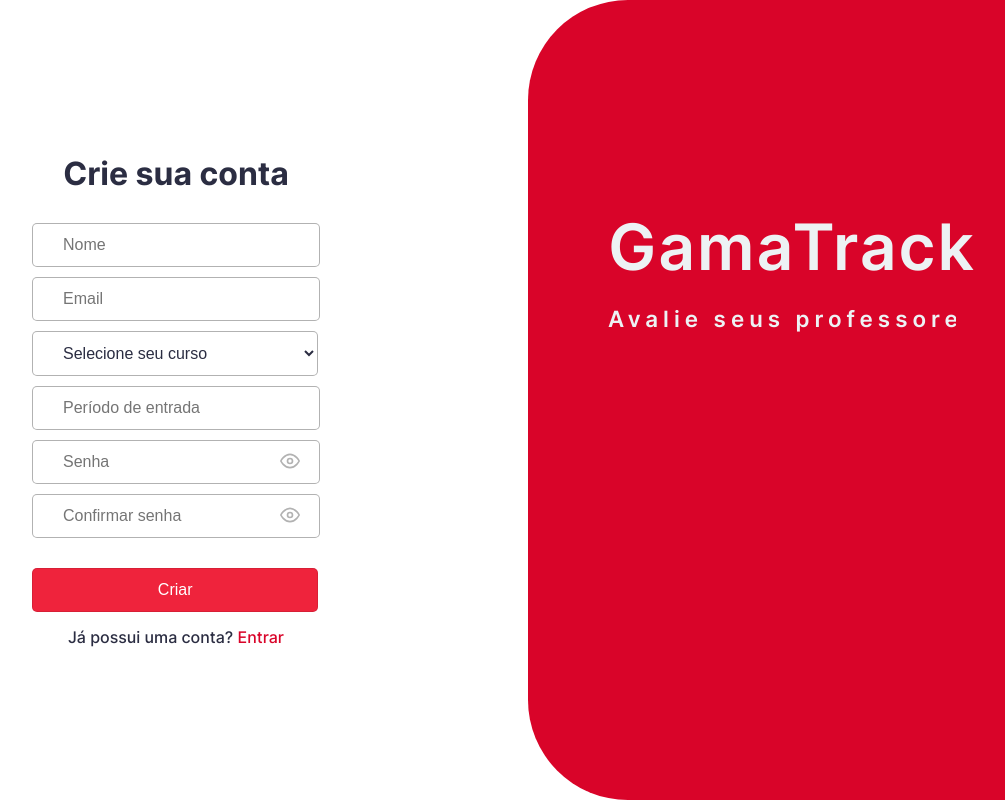
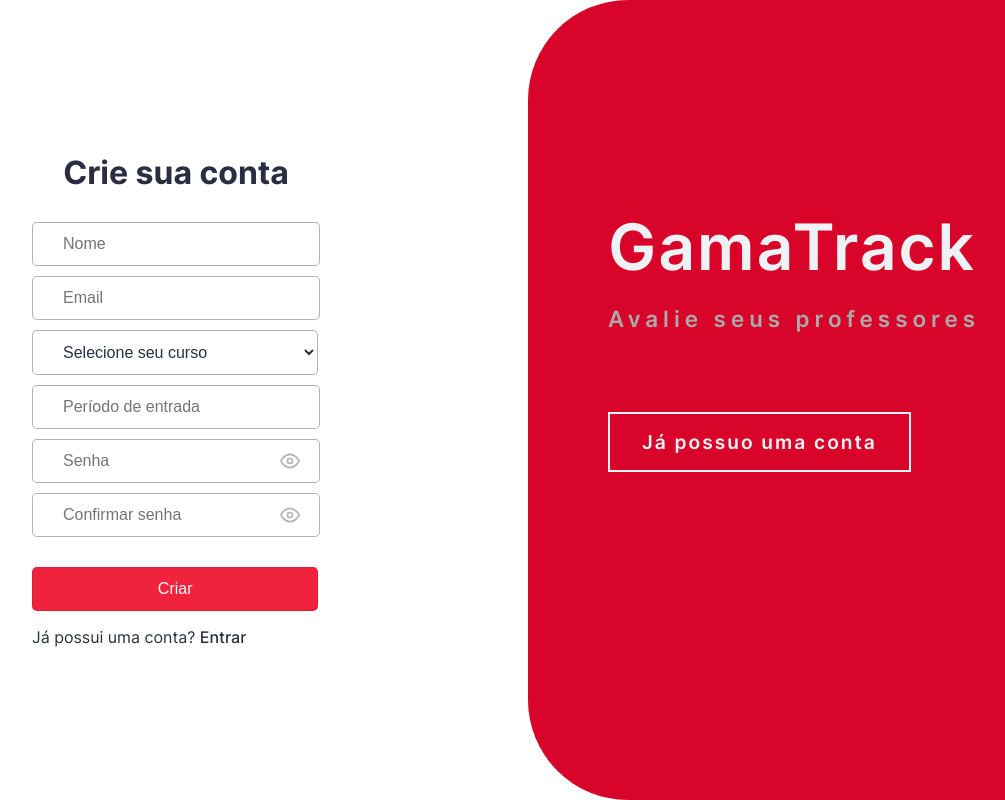
Before and after one commit to FGA0138-MDS-Ajax/2023-2-POLLUX, a React (Create React App) app in the folder Frontend/: page /Cadastro in a window 1280 px wide. Shown: the whole page, without its empty margins (176-1181 px from the left). Built offline with nearby package versions, Linux system fonts and the light colour scheme.

Commit message:
atualizando branch

```diff
--- a/Frontend/public/index.html
+++ b/Frontend/public/index.html
@@ -3,6 +3,7 @@
   <head>
     <meta charset="utf-8" />
     <meta name="viewport" content="width=device-width, initial-scale=1" />
+    <link rel="icon" href="%PUBLIC_URL%/star.png" />
     <title>GamaTrack</title>
   </head>
   <body>
--- a/Frontend/src/pages/Cadastro/index.js
+++ b/Frontend/src/pages/Cadastro/index.js
@@ -132,12 +132,13 @@
 
                 <SignButton placeholder="Criar" onClick={handleRegister} />
 
-                <p className="sign-text">
+                <div className="link-wrapper">
                   Já possui uma conta?{" "}
-                  <Link to="/" className="sign-link">
-                    Entrar
+                  <Link to="/" className="link">
+                      Entrar
                   </Link>
-                </p>
+                </div>
+
               </div>
             )
           }
@@ -158,6 +159,9 @@
       <div className="right-section">
         <h1>GamaTrack</h1>
         <p>Avalie seus professores</p>
+        <Link to="/" className="register">
+          Já possuo uma conta
+        </Link>
       </div>
     </div>
   );
--- a/Frontend/src/pages/Login/index.js
+++ b/Frontend/src/pages/Login/index.js
@@ -21,28 +21,32 @@
   const handleLogin = async (e) => {
     e.preventDefault();
 
-    if (email !== '' && senha !== '') {
+    if (email !== "" && senha !== "") {
       const data = {
         email: email,
-        senha: senha
+        senha: senha,
       };
 
       try {
-        const response = await instance.post('/login', data);
+        const response = await instance.post("/login", data);
         if (response.status === 200 && response.data.user) {
-          setUser({userId: response.data.user._id, userName:  response.data.user.nome, userCurso: response.data.user.curso, userAvatar: response.data.user.fotoUrl});
-          localStorage.setItem('@userId', response.data.user._id);
-          navigate('/Home');
+          setUser({
+            userId: response.data.user._id,
+            userName: response.data.user.nome,
+            userCurso: response.data.user.curso,
+            userAvatar: response.data.user.fotoUrl,
+          });
+          localStorage.setItem("@userId", response.data.user._id);
+          navigate("/Home");
         }
       } catch (error) {
         console.error(error);
-        setError('Email ou senha incorretos.');
+        setError("Email ou senha incorretos.");
       }
     } else {
-      setError('Preencha todos os campos.');
+      setError("Preencha todos os campos.");
     }
   };
-
 
   return (
     <div className="login">
@@ -66,24 +70,31 @@
             error={error}
           />
 
-          <p className={`error-message ${error ? 'shake' : ''}`} style={{ display: error ? "block" : "none"}}>{error}</p>
+          <p
+            className={`error-message ${error ? "shake" : ""}`}
+            style={{ display: error ? "block" : "none" }}
+          >
+            {error}
+          </p>
 
           <SignButton placeholder="Entrar" onClick={handleLogin} />
 
-          <p className="sign-text">
-            Não possui uma conta?{" "}
-            <Link to="/Cadastro" className="sign-link">
-              Registre-se
+          <div className="link-wrapper">
+            <Link to="/recuperarsenha" className="link">
+              Esqueceu sua senha?{" "}
             </Link>
-          </p>
+          </div>
+
         </div>
       </div>
 
       <div className="right-section">
         <h1 className="gamatrack">GamaTrack</h1>
         <p className="typing-text">Avalie seus professores</p>
+        <Link to="/Cadastro" className="register">
+          Criar minha conta
+        </Link>
       </div>
-
     </div>
   );
 }
--- a/Frontend/src/pages/Login/styles.css
+++ b/Frontend/src/pages/Login/styles.css
@@ -39,15 +39,24 @@
   display: none;
 }
 
-.left-section .sign-link {
-  cursor: pointer;
-  color: #d90429;
-  text-decoration: none;
-  transition: 0.2s ease-in-out;
+.left-section .link-wrapper {
+  margin-top: 1rem;
+}
+.left-section .link-return{
+  text-align: center;
+  margin-top: 1rem;
 }
 
-.left-section .sign-link:hover {
-  text-decoration: underline;
+.left-section .link {
+  cursor: pointer;
+  color: #2b2d42;
+  text-decoration: none;
+  font-weight: 500;
+  transition: .1s ease-in-out;
+}
+
+.left-section .link:hover {
+  color: #d90429;
 }
 
 .right-section {
@@ -75,15 +84,35 @@
 
 .right-section p {
   margin-top: 20px;
-  width: 350px;
+  width: 380px;
   font-weight: 600;
   letter-spacing: 5px;
   font-size: 1.4rem;
+  color: #aaa;
 
   animation: typing 3s steps(30), blink 0.5s step-end infinite alternate;
   white-space: nowrap;
   overflow: hidden;
   border-right: 2px solid #edf2f4;
+}
+
+.right-section .register {
+  text-decoration: none;
+  margin-top: 5rem;
+  font-size: 1.2rem;
+  font-weight: 600;
+  letter-spacing: 2px;
+  color: #edf2f4;
+  text-decoration: none;
+  transition: 0.3s ease-in-out;
+  border: 2px solid #edf2f4;
+  padding: 1rem 2rem;
+  cursor: pointer;
+}
+
+.right-section .register:hover {
+  background-color: #edf2f4;
+  color: #d90429;
 }
 
 @keyframes typing {
--- a/Frontend/src/pages/RecuperarSenha/index.js
+++ b/Frontend/src/pages/RecuperarSenha/index.js
@@ -1,8 +1,5 @@
-/*import React, { useState, useEffect } from "react";
-import { Link, Navigate, useNavigate } from "react-router-dom";
-import axios from "axios";
-import { useUserContext } from "../../context/UserContext";
-import instance from "../../services/instance";
+import React, { useState, useEffect } from "react";
+import { Link } from "react-router-dom";
 //styles
 import "../Login/styles.css";
 //componentes
@@ -11,33 +8,16 @@
 
 function RecuperarSenha() {
   const [email, setEmail] = useState("");
-
-    const handleLogin = async (e) => {
-        e.preventDefault();
-
-        if (email !== '') {
-            try {
-              const response = await instance.post('/login', data);
-              if (response.status === 200 && response.data.user) {
-                setUser({userId: response.data.user._id, userName:  response.data.user.nome, userCurso: response.data.user.curso});
-                localStorage.setItem('@userId', response.data.user._id);
-                navigate('/Login');
-              }
-            } catch (error) {
-              console.error(error);
-              setError('Email incorreto.');
-            }
-        } else {
-            setError('Digite o email de sua conta.');
-        }
-    };
+  const [senha, setSenha] = useState("");
+  const [error, setError] = useState("");
 
   return (
     <div className="login">
       <div className="left-section">
-            { !sendValue && !loading &&  (
         <div className="form-container">
-                    <h1>Recuperação de Senha</h1>
+
+          <h1>Insira seu email</h1>
+
           <Input
             type="text"
             nome="email"
@@ -45,36 +25,27 @@
             onChange={setEmail}
           />
 
-                    <p
-                    className={`error-message ${error ? "shake" : ""}`}
-                    style={{ display: error ? "block" : "none" }}
-                    >
-                    {error}
-                    </p>
+          <SignButton placeholder="Enviar link de recuperação" />
 
-                    <SignButton placeholder="Enviar" onClick={handleRegister} />
+          <div className="link-return">
+            <Link to="/" className="link">
+              Retornar para a página de login{" "}
+            </Link>
           </div>
-                )
-            }
-            { loading && !sendValue && (
-                <div className="loading-container-login">
-                <div className="loading-spinner"></div>
+
+          <p></p>
         </div>
-                )
-            }
-            { sendValue && (
-                <div className="success-message">
-                    <p>Email de recuperação enviado com sucesso!</p>
-                    <p>Verifique sua caixa de entrada...</p>
       </div>
-                )
-            }
-        </div>
+
       <div className="right-section">
         <h1>GamaTrack</h1>
         <p>Avalie seus professores</p>
+        <Link to="/Cadastro" className="register">
+          Criar minha conta
+        </Link>
       </div>
     </div>
   );
 }
-*/
+
+export default RecuperarSenha;
--- a/Frontend/src/pages/RedefinirSenha/index.js
+++ b/Frontend/src/pages/RedefinirSenha/index.js
@@ -0,0 +1,48 @@
+import React, { useState, useEffect } from "react";
+import { Link } from "react-router-dom";
+//styles
+import "./styles.css";
+//componentes
+import InputPassword from "../../components/InputPassword";
+import SignButton from "../../components/SignButton";
+
+function RecuperarSenha() {
+  const [senha, setSenha] = useState("");
+  const [senhaConfirm, setSenhaConfirm] = useState("");
+  const [error, setError] = useState("");
+
+  const redefinirSenha = () => {};
+
+  return (
+    <div className="reset-password-container">
+      <div className="form-container">
+        <h1>Insira sua nova senha</h1>
+
+        <InputPassword
+          type="password"
+          name="senha"
+          placeholder="Nova senha"
+          onChange={setSenha}
+        ></InputPassword>
+
+        <InputPassword
+          type="password"
+          name="senha"
+          placeholder="Confirmar nova senha"
+          onChange={setSenhaConfirm}
+        />
+
+        <p
+          className={`error-message ${error ? "shake" : ""}`}
+          style={{ display: error ? "block" : "none" }}
+        >
+          {error}
+        </p>
+
+        <SignButton placeholder="Redefinir senha" />
+      </div>
+    </div>
+  );
+}
+
+export default RecuperarSenha;
--- /dev/null
+++ b/Frontend/src/pages/RedefinirSenha/styles.css
@@ -0,0 +1,19 @@
+.reset-password-container{
+    display: flex;
+    align-items: center;
+    justify-content: center;
+    height: 100vh;
+    width: 100%;
+}
+.reset-password-container .form-container{
+    display: flex;
+    flex-direction: column;
+    align-items: center;
+    justify-content: center;
+    width: 100%;
+}
+
+.reset-password-container .form-container h1 {
+    margin-bottom: 20px;
+    text-align: center;
+  }
--- a/Frontend/src/routes.js
+++ b/Frontend/src/routes.js
@@ -31,8 +31,10 @@
         <Routes>
             <Route exact path="/" element={<Login></Login>}/>
             <Route path="/Cadastro" element={<Cadastro></Cadastro>}/>
-            <Route element={<SucessValidation></SucessValidation>} path="/sucess" exact/>
-            <Route element={<PrivateRoutes />}>
+            <Route element={<SucessValidation></SucessValidation>} path="/sucess"/>
+            <Route element={<RecuperarSenha></RecuperarSenha>} path="/recuperarsenha"/>
+            <Route element={<RedefinirSenha></RedefinirSenha>} path="/redefinirsenha"/>
+            <Route element={<PrivateRoutes/>}>
                 <Route element={<Home/>} path="/home" exact/>
                 <Route element={<Professor/>} path="/professor" exact/>
                 <Route element={<Materias/>} path="/materias" exact/>
```
Also changed, not shown: Frontend/public/star.png (added). Lines whose indentation alone changed are shown as unchanged.
